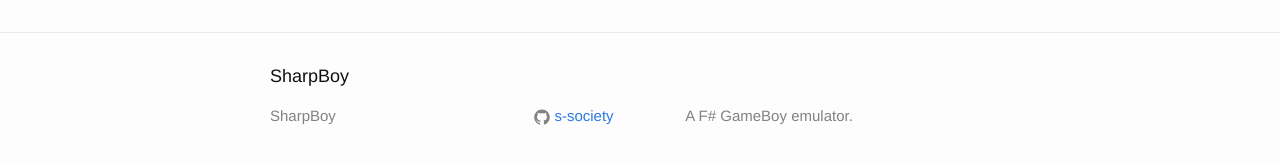
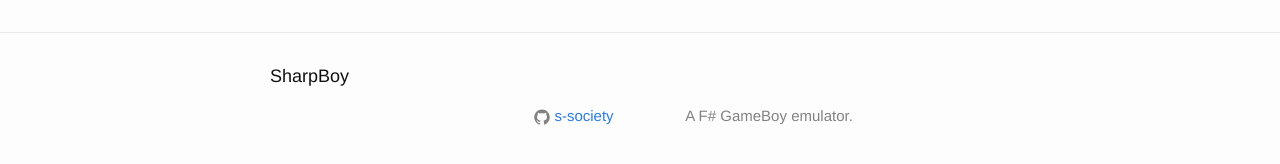
Before and after one commit to s-society/sharpboy, a Jekyll site: the page built from about.md, in a window 1280 px wide. Shown: the part 318-482 px from the top of the page. Built offline with Jekyll 4.4.1, drawn with Linux system fonts in a browser that asks for light colours.

Commit message:
Comment out email in footer
Signed-off-by: Antoine Martin <antoine97.martin@gmail.com>

```diff
--- a/_includes/footer.html
+++ b/_includes/footer.html
@@ -6,10 +6,10 @@
 
     <div class="footer-col-wrapper">
       <div class="footer-col  footer-col-1">
-        <ul class="contact-list">
+        <!-- <ul class="contact-list">
           <li>{{ site.title }}</li>
           <li><a href="mailto:{{ site.email }}">{{ site.email }}</a></li>
-        </ul>
+        </ul> -->
       </div>
 
       <div class="footer-col  footer-col-2">
```
